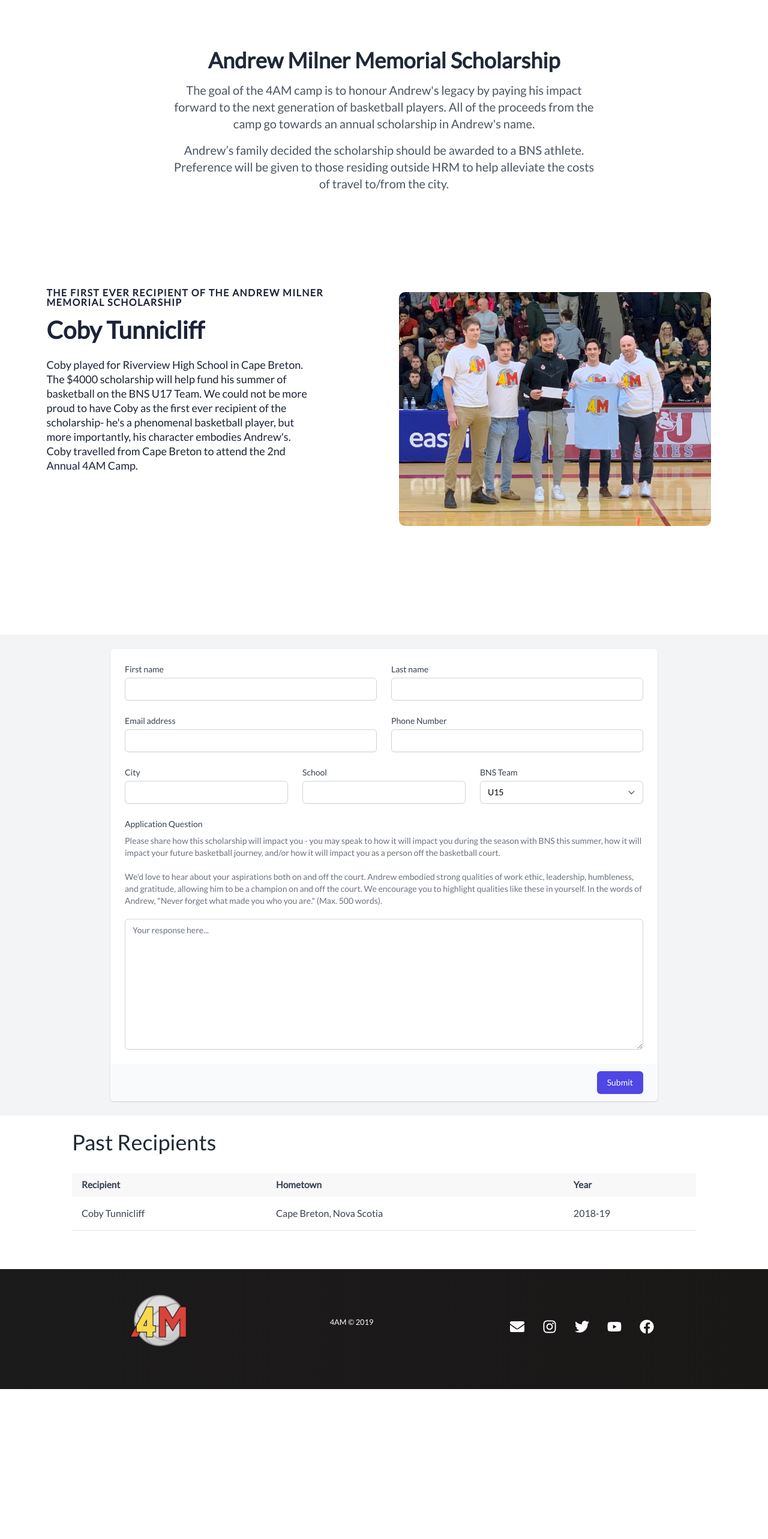
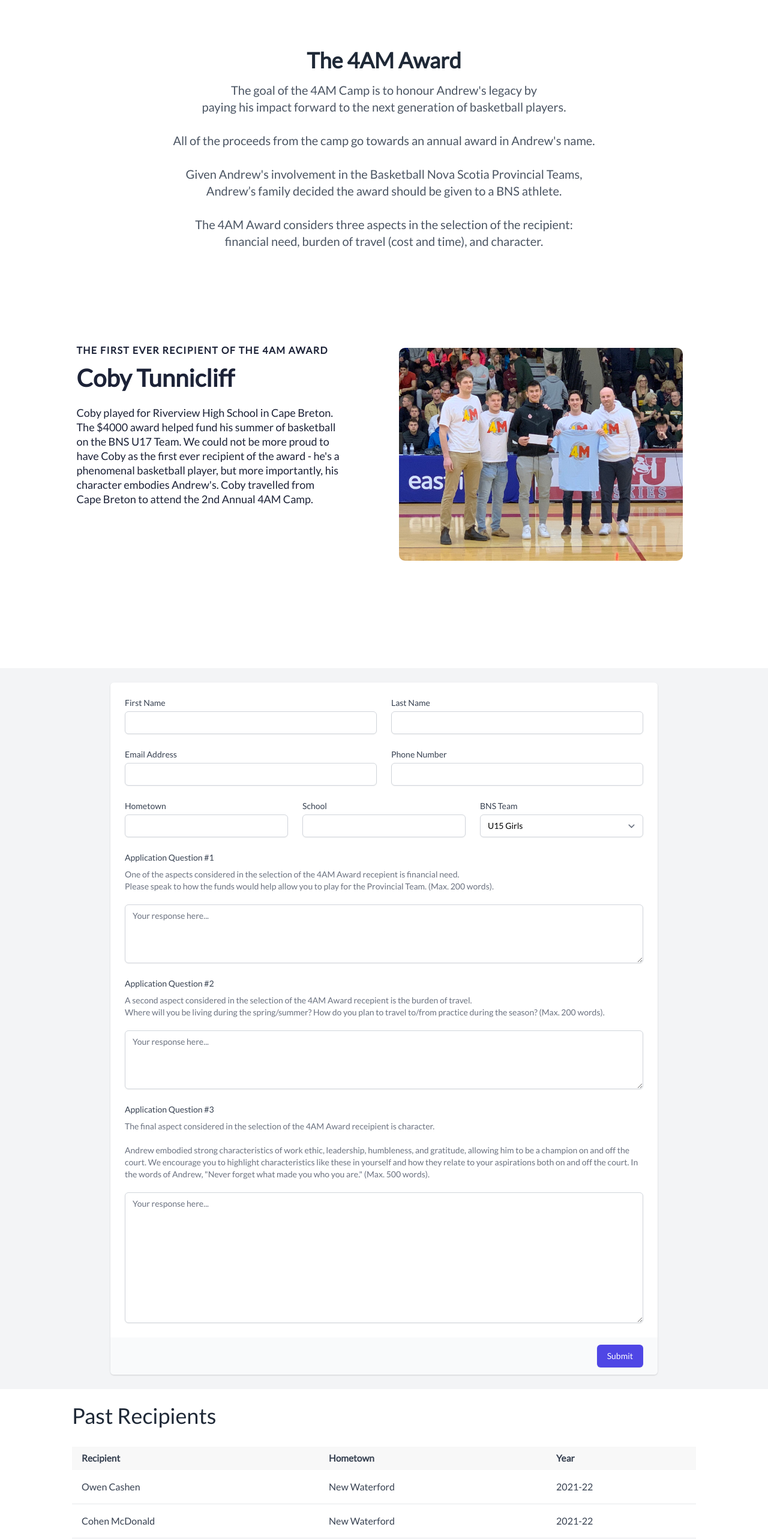
Before and after one commit to Liam-So/4AM-Client, a React (Create React App) app: page /scholarship in a window 1280 px wide. Shown: the part 80-2646 px from the top of the page at 60% size. Before the commit the page ends 2396 px from the top, so only its background shows below. Built offline with nearby package versions, Linux system fonts and the light colour scheme; no server answers.

Commit message:
Changes to scholarship (now award) form and page

```diff
--- a/src/components/Pages/Donate/Donate.js
+++ b/src/components/Pages/Donate/Donate.js
@@ -11,7 +11,7 @@ function Donate() {
       <div class="w-full h-screen flex justify-center items-center">
         <div class="mx-4 text-center text-white">
             <h1 class="font-bold text-5xl xl:text-6xl mb-4">Make a donation.</h1>
-            <h2 class="font-bold text-s lg:text-xl md:px-24 lg:px-60 xl:px-96 mb-12 ">If you would like to donate to our cause, you can do so through the links below. Your donation will go directly towards the Andrew Milner Memorial Scholarship Fund. This scholarship is presented to an athlete playing for Basketball Nova Scotia that truly embodies the character of Andrew- traits like work ethic, leadership, humbleness, and gratitude.</h2>
+            <h2 class="font-bold text-s lg:text-xl md:px-24 lg:px-60 xl:px-96 mb-12 ">If you would like to donate to our cause, you can do so through the link below. Your donation will go directly towards the 4AM Award fund. This award is presented to an athlete playing for a Basketball Nova Scotia Provincial Team with financial need and who truly embodies the character of Andrew - traits like work ethic, leadership, humbleness, and gratitude.</h2>
 
             <div className="get-app flex space-x-5 mt-10 justify-center">
                 <form action="https://www.paypal.com/donate" method="post" target="_top">
--- a/src/components/Pages/HomePage/Data.js
+++ b/src/components/Pages/HomePage/Data.js
@@ -5,7 +5,7 @@ export const homeObjOne = {
   topLine: "4AM Basketball Camp",
   headline: "Established to honour the life of Andrew Milner.",
   description:
-    "During the camp, we aim to teach not only basketball skills, as Andrew was an exceptional player, but also the life skills that Andrew embodied as a phenomenal young man. All of the proceeds from the camp go towards an annual scholarship in Andrew's name.",
+    "During the camp, we aim to teach not only basketball skills, as Andrew was an exceptional player, but also the life skills that Andrew embodied as a phenomenal young man. All of the proceeds from the camp go towards an annual award in Andrew's name.",
   imgStart: "start",
   img: "images/crunchy.JPG",
   alt: "Baller",
--- a/src/components/Pages/Scholarship/Data.js
+++ b/src/components/Pages/Scholarship/Data.js
@@ -2,10 +2,10 @@ export const homeObjOne = {
     lightBg: true,
     lightText: false,
     lightTextDesc: false,
-    topLine: 'The first ever recipient of the Andrew Milner Memorial Scholarship',
+    topLine: 'The first ever recipient of the 4AM Award',
     headline: 'Coby Tunnicliff',
     description:
-      "Coby played for Riverview High School in Cape Breton. The $4000 scholarship will help fund his summer of basketball on the BNS U17 Team. We could not be more proud to have Coby as the first ever recipient of the scholarship- he's a phenomenal basketball player, but more importantly, his character embodies Andrew's. Coby travelled from Cape Breton to attend the 2nd Annual 4AM Camp.",
+      "Coby played for Riverview High School in Cape Breton. The $4000 award helped fund his summer of basketball on the BNS U17 Team. We could not be more proud to have Coby as the first ever recipient of the award - he's a phenomenal basketball player, but more importantly, his character embodies Andrew's. Coby travelled from Cape Breton to attend the 2nd Annual 4AM Camp.",
     buttonLabel: 'Get Started',
     imgStart: '',
     img: 'images/scholarship_recipient1.jpg',
--- a/src/components/Pages/Scholarship/Heading.js
+++ b/src/components/Pages/Scholarship/Heading.js
@@ -6,15 +6,18 @@ function Heading() {
       <div>
           <section className="bg-white mt-20">
               <div className="max-w-3xl px-6 text-center mx-auto">
-                  <h2 className="text-4xl font-semibold text-gray-800">Andrew Milner Memorial Scholarship</h2>
+                  <h2 className="text-4xl font-semibold text-gray-800">The 4AM Award</h2>
                   <p className="text-xl text-gray-600 mt-4">
-                    The goal of the 4AM camp is to honour Andrew's legacy by paying his impact
-                  forward to the next generation of basketball players. All of the
-                  proceeds from the camp go towards an annual scholarship in Andrew's
-                  name.
-                  </p>
-                  <p className="text-xl text-gray-600 mt-4">
-                  Andrew’s family decided the scholarship should be awarded to a BNS athlete. Preference will be given to those residing outside HRM to help alleviate the costs of travel to/from the city.
+                  The goal of the 4AM Camp is to honour Andrew's legacy by <br/>
+                  paying his impact forward to the next generation of basketball players. <br/>
+                  <br/>
+                  All of the proceeds from the camp go towards an annual award in Andrew's name. <br/>
+                  <br/>
+                  Given Andrew's involvement in the Basketball Nova Scotia Provincial Teams,<br/>
+                  Andrew’s family decided the award should be given to a BNS athlete. <br/>
+                  <br/>
+                  The 4AM Award considers three aspects in the selection of the recipient: <br/>
+                  financial need, burden of travel (cost and time), and character.
                   </p>
 
               </div>
--- a/src/components/Pages/Scholarship/Scholarship.js
+++ b/src/components/Pages/Scholarship/Scholarship.js
@@ -20,7 +20,9 @@ function Scholarship() {
       city,
       school,
       team,
-      application,
+      financial_need,
+      cost_of_travel,
+      character,
     } = e.target.elements;
 
     let msg = {
@@ -31,7 +33,9 @@ function Scholarship() {
       city: city.value,
       school: school.value,
       team: team.value,
-      application: application.value,
+      financial_need: financial_need.value,
+      cost_of_travel: cost_of_travel.value,
+      character: character.value,
     };
 
     let response = await fetch(`${process.env.REACT_APP_API}/scholarship`, {
@@ -75,7 +79,7 @@ function Scholarship() {
                           htmlFor="first_name"
                           className="block text-sm font-medium text-gray-700"
                         >
-                          First name
+                          First Name
                         </label>
                         <input
                           type="text"
@@ -91,7 +95,7 @@ function Scholarship() {
                           htmlFor="last_name"
                           className="block text-sm font-medium text-gray-700"
                         >
-                          Last name
+                          Last Name
                         </label>
                         <input
                           type="text"
@@ -107,7 +111,7 @@ function Scholarship() {
                           htmlFor="email"
                           className="block text-sm font-medium text-gray-700"
                         >
-                          Email address
+                          Email Address
                         </label>
                         <input
                           type="text"
@@ -139,7 +143,7 @@ function Scholarship() {
                           htmlFor="city"
                           className="block text-sm font-medium text-gray-700"
                         >
-                          City
+                          Hometown
                         </label>
                         <input
                           type="text"
@@ -179,37 +183,83 @@ function Scholarship() {
                           required
                           className="mt-1 block w-full py-2 px-3 border border-gray-300 bg-white rounded-md shadow-sm focus:outline-none focus:ring-indigo-500 focus:border-indigo-500 sm:text-sm"
                         >
-                          <option>U15</option>
-                          <option>U17</option>
+                          <option>U15 Girls</option>
+                          <option>U15 Boys</option>
+                          <option>U17 Girls</option>
+                          <option>U17 Boys</option>
                         </select>
                       </div>
 
                       <div className="col-span-6">
                         <label
-                          htmlFor="application"
+                          htmlFor="financial_need"
                           className="block text-sm font-medium text-gray-700"
                         >
-                          Application Question
+                          Application Question #1
                         </label>
                         <p className="mt-2 text-sm text-gray-500">
-                          Please share how this scholarship will impact you -
-                          you may speak to how it will impact you during the
-                          season with BNS this summer, how it will impact your
-                          future basketball journey, and/or how it will impact
-                          you as a person off the basketball court. <br />
-                          <br />
-                          We'd love to hear about your aspirations both on and
-                          off the court. Andrew embodied strong qualities of
-                          work ethic, leadership, humbleness, and gratitude,
-                          allowing him to be a champion on and off the court. We
-                          encourage you to highlight qualities like these in
-                          yourself. In the words of Andrew, "Never forget what
-                          made you who you are." (Max. 500 words).
+
+                          One of the aspects considered in the selection of the 4AM Award recepient is financial need. <br/>
+                          Please speak to how the funds would help allow you to play for the Provincial Team. (Max. 200 words).
+
                         </p>
                         <div className="mt-5">
                           <textarea
-                            id="application"
-                            name="application"
+                            id="financial_need"
+                            name="financial_need"
+                            rows="4"
+                            className="txt shadow-sm focus:ring-indigo-500 focus:border-indigo-500 mt-1 block w-full sm:text-sm border-gray-300 rounded-md whitespace-pre-wrap"
+                            placeholder="Your response here..."
+                            maxLength="3500"
+                            required
+                          ></textarea>
+                        </div>
+                      </div>
+
+                      <div className="col-span-6">
+                        <label
+                          htmlFor="cost_of_travel"
+                          className="block text-sm font-medium text-gray-700"
+                        >
+                          Application Question #2
+                        </label>
+                        <p className="mt-2 text-sm text-gray-500">
+
+                          A second aspect considered in the selection of the 4AM Award recepient is the burden of travel. <br/>
+                          Where will you be living during the spring/summer? How do you plan to travel to/from practice during the season? (Max. 200 words).
+
+                        </p>
+                        <div className="mt-5">
+                          <textarea
+                            id="cost_of_travel"
+                            name="cost_of_travel"
+                            rows="4"
+                            className="txt shadow-sm focus:ring-indigo-500 focus:border-indigo-500 mt-1 block w-full sm:text-sm border-gray-300 rounded-md whitespace-pre-wrap"
+                            placeholder="Your response here..."
+                            maxLength="3500"
+                            required
+                          ></textarea>
+                        </div>
+                      </div>
+
+                      <div className="col-span-6">
+                        <label
+                          htmlFor="character"
+                          className="block text-sm font-medium text-gray-700"
+                        >
+                          Application Question #3
+                        </label>
+                        <p className="mt-2 text-sm text-gray-500">
+
+                          The final aspect considered in the selection of the 4AM Award receipient is character. <br/>
+                          <br/>
+                          Andrew embodied strong characteristics of work ethic, leadership, humbleness, and gratitude, allowing him to be a champion on and off the court. We encourage you to highlight characteristics like these in yourself and how they relate to your aspirations both on and off the court. In the words of Andrew, "Never forget what made you who you are." (Max. 500 words).
+
+                        </p>
+                        <div className="mt-5">
+                          <textarea
+                            id="character"
+                            name="character"
                             rows="10"
                             className="txt shadow-sm focus:ring-indigo-500 focus:border-indigo-500 mt-1 block w-full sm:text-sm border-gray-300 rounded-md whitespace-pre-wrap"
                             placeholder="Your response here..."
@@ -218,6 +268,7 @@ function Scholarship() {
                           ></textarea>
                         </div>
                       </div>
+
                     </div>
                   </div>
 
@@ -252,8 +303,18 @@ function Scholarship() {
             </thead>
             <tbody className="text-m font-normal text-gray-700">
               <tr className="hover:bg-gray-100 border-b border-gray-200 py-10">
+                <td className="px-4 py-4">Owen Cashen</td>
+                <td className="px-4 py-4">New Waterford</td>
+                <td className="px-4 py-4">2021-22</td>
+              </tr>
+              <tr className="hover:bg-gray-100 border-b border-gray-200 py-10">
+                <td className="px-4 py-4">Cohen McDonald</td>
+                <td className="px-4 py-4">New Waterford</td>
+                <td className="px-4 py-4">2021-22</td>
+              </tr>
+              <tr className="hover:bg-gray-100 border-b border-gray-200 py-10">
                 <td className="px-4 py-4">Coby Tunnicliff</td>
-                <td className="px-4 py-4">Cape Breton, Nova Scotia</td>
+                <td className="px-4 py-4">Riverview</td>
                 <td className="px-4 py-4">2018-19</td>
               </tr>
             </tbody>
```
Also changed, not shown: 1 other file (tests, documents, lock files or other folders).
